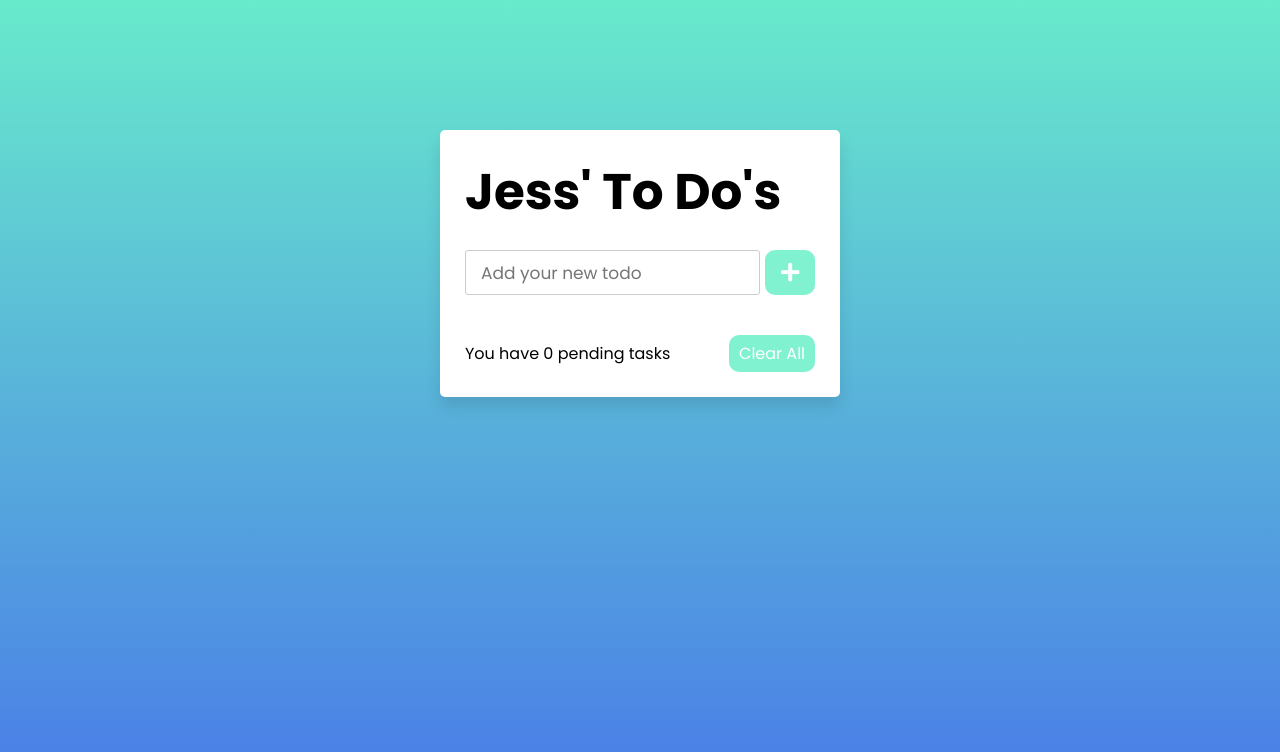
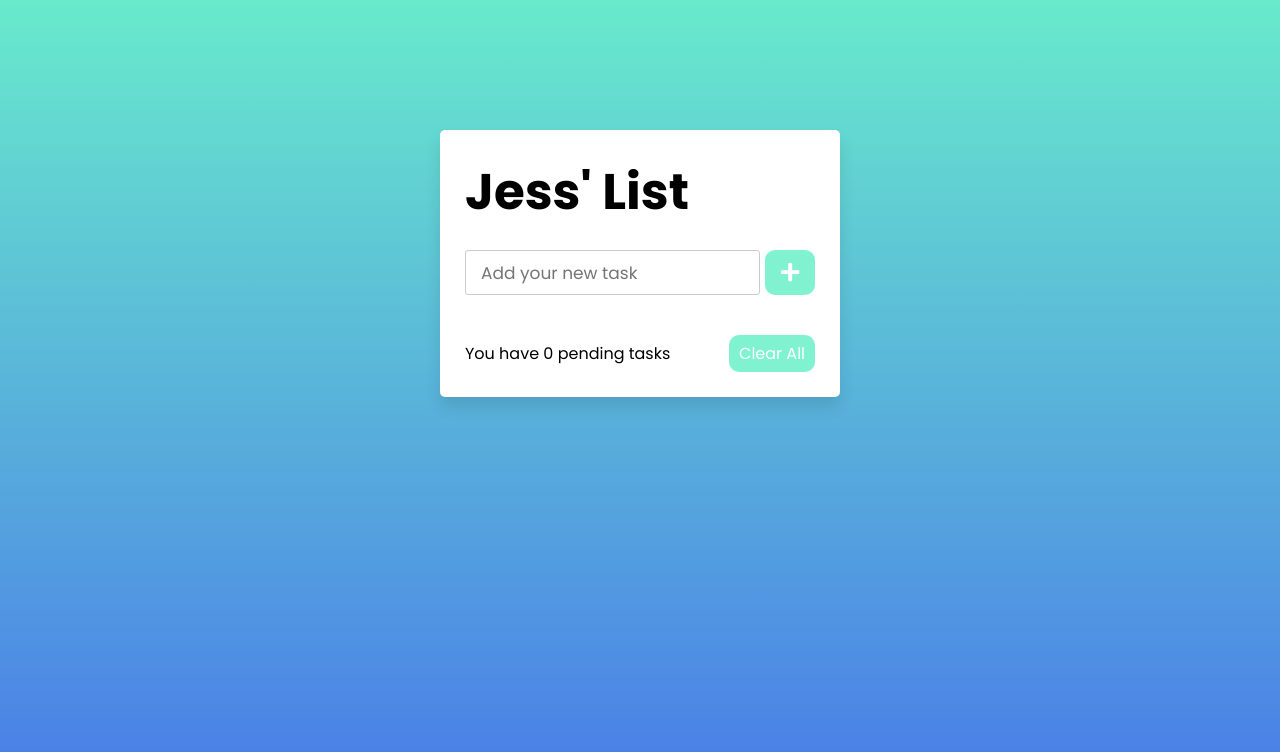
Before and after one commit to jsimms-nyu/jsimms-nyu.github.io, a plain HTML site: page index.html in a window 1280 px wide. Drawn offline with Linux system fonts and the light colour scheme.

Commit message:
Update index.html

```diff
--- a/index.html
+++ b/index.html
@@ -8,9 +8,9 @@
 </head>
 <body>
   <div class="wrapper">
-    <header>Jess' To Do's</header>
+    <header>Jess' List</header>
     <div class="inputField">
-      <input type="text" placeholder="Add your new todo">
+      <input type="text" placeholder="Add your new task">
       <button><i class="fas fa-plus"></i></button>
     </div>
     <ul class="todoList">
```
